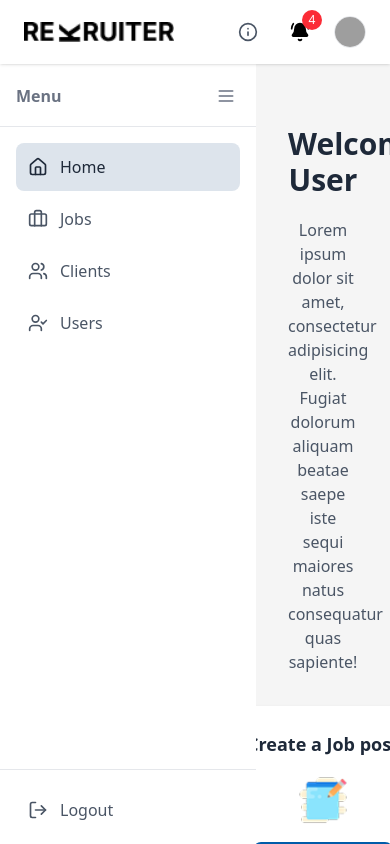
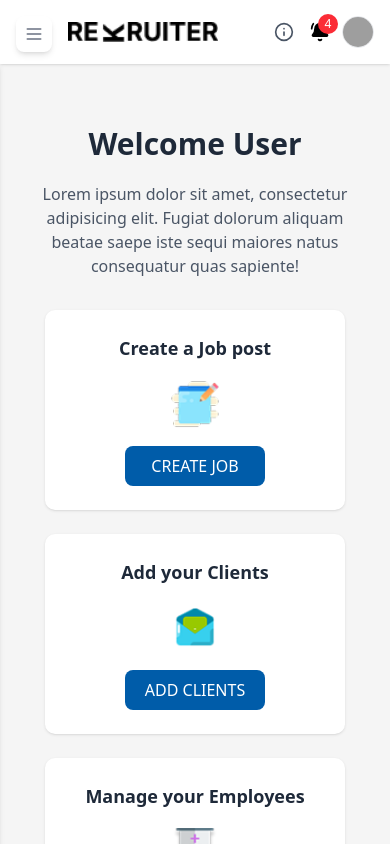
Before and after one commit to AjithCodeCraft/Recruiter_app, a React (Vite) app in the folder frontend/: page /home in a window 390 px wide. Built offline with nearby package versions, Linux system fonts and the light colour scheme; grey boxes are pictures that could not be loaded.

Commit message:
mobile responisve

```diff
--- a/frontend/src/components/Navbar.tsx
+++ b/frontend/src/components/Navbar.tsx
@@ -1,38 +1,55 @@
 // components/Navbar.tsx
-import { BellRing, Info } from 'lucide-react';
+import { BellRing, Info, Menu } from 'lucide-react';
+import { useState } from 'react';
 
-export function Navbar() {
+export function Navbar({ toggleSidebar }: { toggleSidebar?: () => void }) {
+  const [isMobileMenuOpen, setIsMobileMenuOpen] = useState(false);
+
   return (
-    <header className="bg-white shadow-sm h-16 flex items-center justify-between px-6 fixed top-0 left-0 right-0 z-10">
-      {/* Left side - Logo */}
-      <div className="flex items-center">
+    <header className="bg-white shadow-sm h-16 flex items-center justify-between px-4 sm:px-6 fixed top-0 left-0 right-0 z-10">
+      {/* Left side - Logo and Mobile Menu Button */}
+      <div className="flex items-center space-x-4">
+        {/* Mobile menu button (only shows on small screens) */}
+        <button
+          onClick={toggleSidebar}
+          className="p-2 rounded-full hover:bg-gray-100 transition-colors md:hidden"
+        >
+          <Menu className="h-5 w-5 text-gray-600" />
+        </button>
+
+        {/* Logo */}
         <img
           src="/Vector1.png"
           alt="Recruiter Logo"
-    className="h-5 w-auto object-contain"  // Reduced height to h-6 and added object-contain
+          className="h-5 w-auto object-contain"
         />
       </div>
 
       {/* Right side - Icons */}
-      <div className="flex items-center space-x-4">
+      <div className="flex items-center space-x-2 sm:space-x-4">
         {/* (i) Info icon */}
-        <button className="p-2 rounded-full hover:bg-gray-100 transition-colors">
+        <button
+          className="p-1 sm:p-2 rounded-full hover:bg-gray-100 transition-colors"
+          aria-label="Information"
+        >
           <Info className="h-5 w-5 text-gray-600" />
         </button>
 
-        {/* Bell icon */}
-        <button className="p-2 rounded-full hover:bg-gray-100 transition-colors relative">
+        {/* Bell icon with notification badge */}
+        <button
+          className="p-1 sm:p-2 rounded-full hover:bg-gray-100 transition-colors relative"
+          aria-label="Notifications"
+        >
           <BellRing className="h-5 w-5 text-black fill-current" />
           <span className="absolute -top-1 -right-1 flex items-center justify-center h-5 w-5 rounded-full bg-red-500 text-white text-xs font-medium">
             4
           </span>
         </button>
 
-        {/* Profile avatar */}
-   <div className="flex items-center space-x-2">
+        {/* Profile avatar - hidden on very small screens if needed */}
+        <div className="flex items-center">
           <img
-   src="https://randomuser.me/api/portraits/lego/3.jpg"  // lego, men, women available
-
+            src="https://randomuser.me/api/portraits/lego/3.jpg"
             alt="Profile"
             className="h-8 w-8 rounded-full object-cover border border-gray-200"
           />
--- a/frontend/src/components/Sidebar.tsx
+++ b/frontend/src/components/Sidebar.tsx
@@ -1,31 +1,64 @@
 // components/Sidebar.tsx
-import { Menu, Home, Briefcase, Users, UserCheck, LogOut } from 'lucide-react'
-import { useState } from 'react'
+import { Menu, Home, Briefcase, Users, UserCheck, LogOut, X } from 'lucide-react'
+import { useState, useEffect } from 'react'
 import { NavLink, useNavigate } from 'react-router-dom'
-import { deleteCookie } from '@/lib/cookies' // Import your cookie utility
+import { deleteCookie } from '@/lib/cookies'
 
 export function Sidebar() {
   const [isOpen, setIsOpen] = useState(true)
+  const [isMobile, setIsMobile] = useState(false)
   const navigate = useNavigate()
 
+  useEffect(() => {
+    const handleResize = () => {
+      setIsMobile(window.innerWidth < 768)
+      if (window.innerWidth < 768) {
+        setIsOpen(false)
+      } else {
+        setIsOpen(true)
+      }
+    }
+
+    // Set initial state
+    handleResize()
+
+    // Add event listener
+    window.addEventListener('resize', handleResize)
+
+    // Clean up
+    return () => window.removeEventListener('resize', handleResize)
+  }, [])
+
   const handleLogout = () => {
-    // 1. Clear the authentication token
     deleteCookie('access_token')
-
-    // 2. Clear any other user data from storage if needed
-    // localStorage.removeItem('userData')
-
-    // 3. Redirect to login page
     navigate('/login')
-
-    // 4. Optional: Force reload to reset application state
     window.location.reload()
   }
 
+  const toggleSidebar = () => {
+    setIsOpen(!isOpen)
+  }
+
   return (
-    <div>
-      <div className={`flex flex-col h-screen bg-white shadow-md transition-all duration-300 pt-15 ${isOpen ? 'w-64' : 'w-20'}`}>
-        {/* Header with hamburger */}
+    <>
+      {/* Mobile toggle button (only shows on mobile) */}
+      {isMobile && (
+        <button
+          onClick={toggleSidebar}
+          className="fixed z-30 left-4 top-4 p-2 rounded-md bg-white shadow-md text-gray-500 md:hidden"
+        >
+          {isOpen ? <X size={20} /> : <Menu size={20} />}
+        </button>
+      )}
+
+      {/* Sidebar */}
+      <div
+        className={`fixed md:relative z-20 flex flex-col h-screen bg-white shadow-md transition-all duration-300 mt-14 ${
+          isOpen ? 'w-64' : 'w-20'
+        } ${isMobile ? (isOpen ? 'left-0' : '-left-20') : ''}`}
+      >
+        {/* Header with hamburger (hidden on mobile) */}
+        {!isMobile && (
           <div className="flex items-center p-4 border-b border-gray-200">
             {isOpen ? (
               <h1 className="font-bold text-gray-500">Menu</h1>
@@ -35,12 +68,13 @@ export function Sidebar() {
               </div>
             )}
             <button
-            onClick={() => setIsOpen(!isOpen)}
+              onClick={toggleSidebar}
               className="p-1 rounded-md text-gray-500 hover:bg-gray-100 ml-auto"
             >
               <Menu size={20} />
             </button>
           </div>
+        )}
 
         {/* Navigation */}
         <nav className="flex-1 p-4 space-y-1">
@@ -71,7 +105,7 @@ export function Sidebar() {
         </nav>
 
         {/* Logout Button */}
-        <div className="p-4 border-t border-gray-200">
+<div className="p-4 border-t border-gray-200 mb-15"> {/* Added mt-auto to push it up */}
   <button
     onClick={handleLogout}
     className={`flex items-center w-full p-3 rounded-md text-gray-600 hover:bg-gray-100 transition-colors ${
@@ -83,11 +117,10 @@ export function Sidebar() {
   </button>
 </div>
       </div>
-    </div>
+    </>
   )
 }
 
-// NavItem component remains the same
 function NavItem({
   icon,
   text,
--- a/frontend/src/pages/Dashboard/Users.tsx
+++ b/frontend/src/pages/Dashboard/Users.tsx
@@ -18,9 +18,8 @@ export default function UsersManagement() {
     const fetchUsers = async () => {
       try {
         const response = await api.get("/users/")
-        // Map API response to User type and filter out admin users
         const apiUsers = response.data
-          .filter((user: any) => user.role !== "admin") // Filter out admin users
+          .filter((user: any) => user.role !== "admin")
           .map((user: any) => ({
             id: user.id,
             name: user.full_name,
@@ -33,11 +32,9 @@ export default function UsersManagement() {
             state: user.state || "",
             country: user.country || "",
             zipCode: user.zipcode || "",
-            role: user.role === "hiring_manager"
-      ? "Manager"
-      : user.role === "recruiter"
-        ? "Recruiter"
-        : user.role,
+            role: user.role === "hiring_manager"    ? "Manager"
+                : user.role === "recruiter" ? "Recruiter"
+                : user.role,
             status: user.status,
             lastActive: user.updated_at,
             timeFormat: user.time_format,
```
Lines whose indentation alone changed are shown as unchanged.
